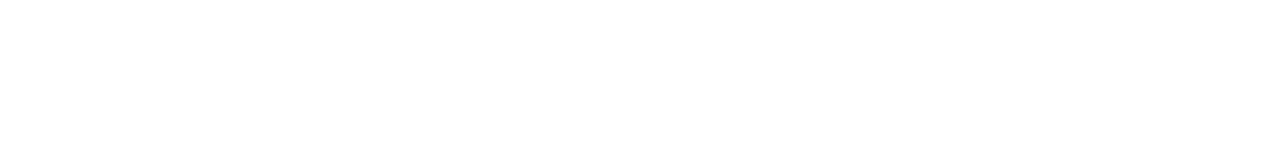
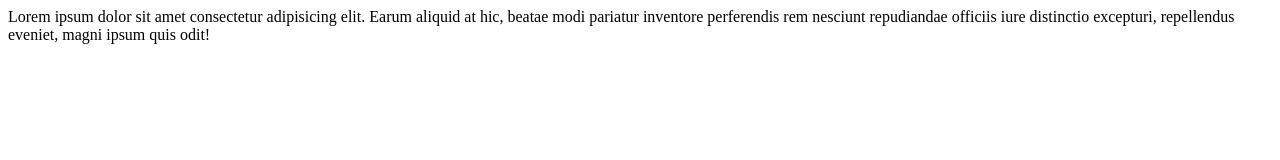
Before and after one commit to AminulIslamorange/my-third-repo, a plain HTML site: page index.html in a window 1280 px wide. Drawn offline with Linux system fonts and the light colour scheme.

Commit message:
first last commit

```diff
--- a/index.html
+++ b/index.html
@@ -7,6 +7,6 @@
     <title>my third repo</title>
 </head>
 <body>
-
+    Lorem ipsum dolor sit amet consectetur adipisicing elit. Earum aliquid at hic, beatae modi pariatur inventore perferendis rem nesciunt repudiandae officiis iure distinctio excepturi, repellendus eveniet, magni ipsum quis odit!
 </body>
 </html>
```
